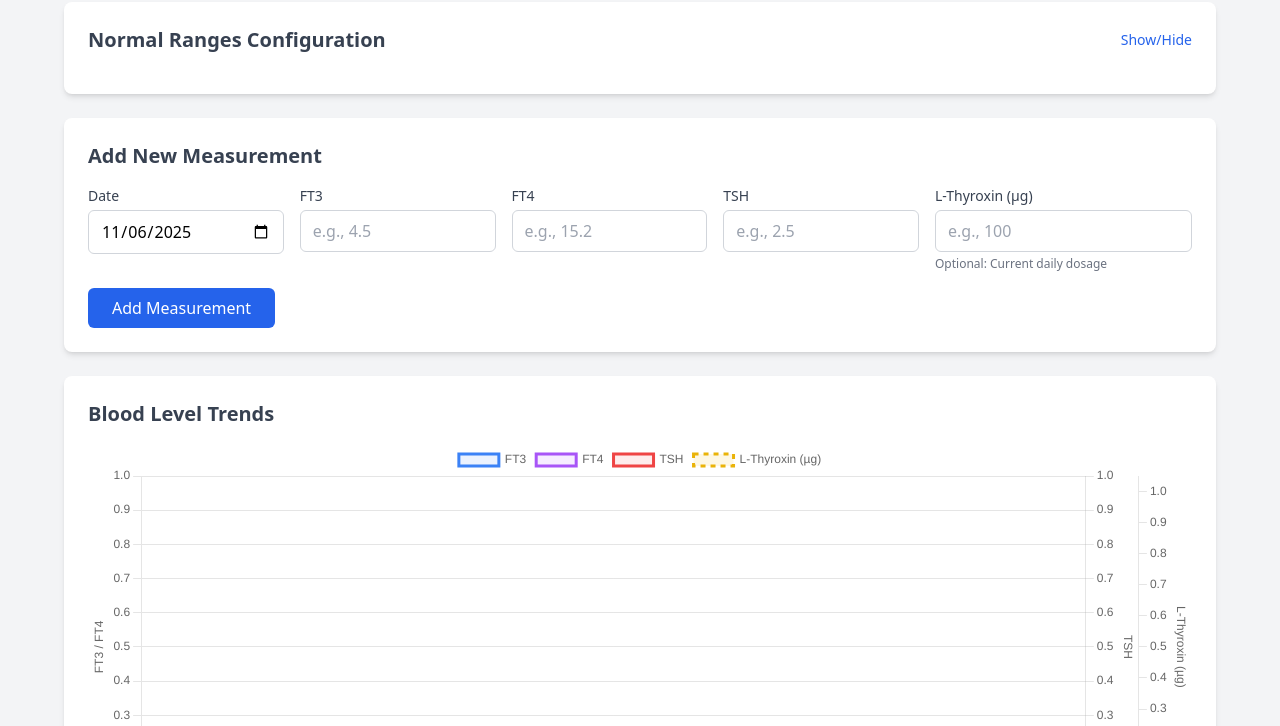
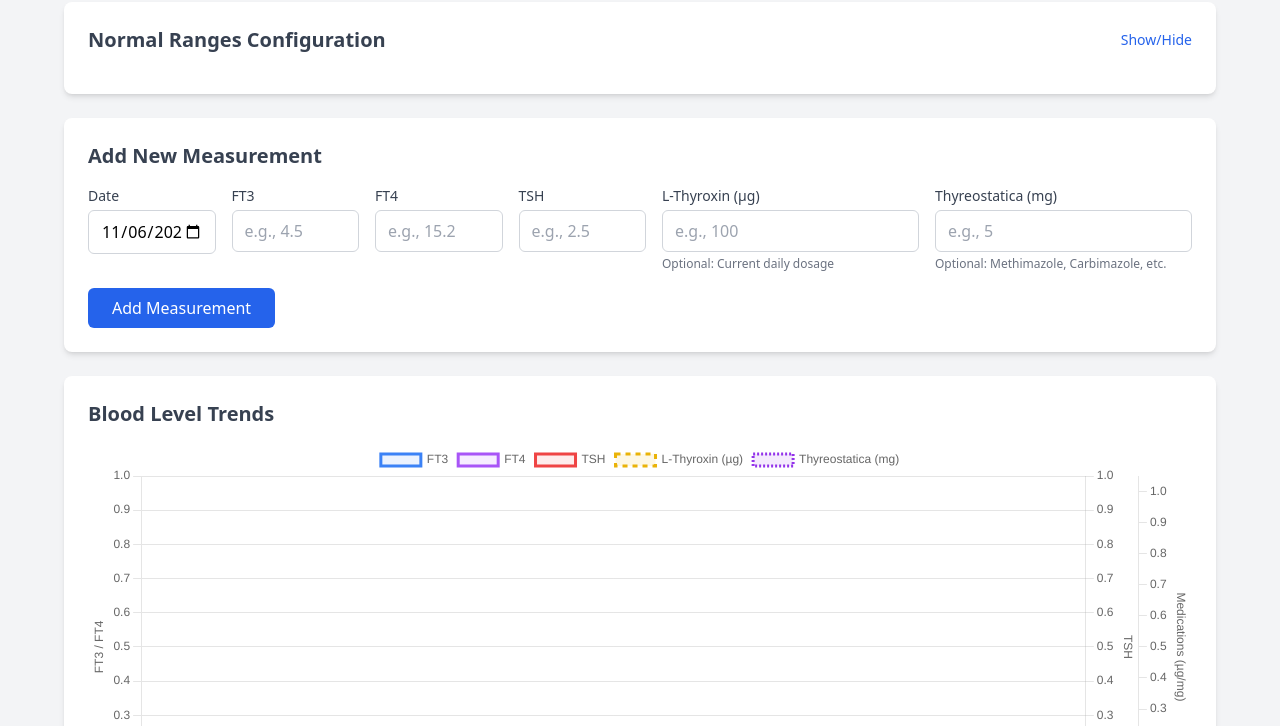
Before and after one commit to kolstr/thyroid-level-tracker, a plain HTML site: page docs/index.html in a window 1280 px wide. Shown: the part 74-800 px from the top of the page. Drawn offline with nearby package versions, Linux system fonts and the light colour scheme.

Commit message:
Enhance README and index.html to include Thyreostatica tracking for hyperthyroidism

```diff
--- a/docs/index.html
+++ b/docs/index.html
@@ -125,7 +125,14 @@
                            placeholder="e.g., 100">
                     <p class="text-xs text-gray-500 mt-1">Optional: Current daily dosage</p>
                 </div>
-                <div class="md:col-span-2 lg:col-span-5 flex gap-2">
+                <div>
+                    <label for="thyreostatica" class="block text-sm font-medium text-gray-700 mb-1">Thyreostatica (mg)</label>
+                    <input type="number" id="thyreostatica" step="0.5"
+                           class="w-full px-3 py-2 border border-gray-300 rounded-md focus:outline-none focus:ring-2 focus:ring-blue-500"
+                           placeholder="e.g., 5">
+                    <p class="text-xs text-gray-500 mt-1">Optional: Methimazole, Carbimazole, etc.</p>
+                </div>
+                <div class="md:col-span-2 lg:col-span-6 flex gap-2">
                     <button type="submit" id="submitBtn"
                             class="w-full md:w-auto px-6 py-2 bg-blue-600 text-white rounded-md hover:bg-blue-700 focus:outline-none focus:ring-2 focus:ring-blue-500 focus:ring-offset-2">
                         Add Measurement
@@ -193,6 +200,7 @@
                             <th class="px-6 py-3 text-left text-xs font-medium text-gray-500 uppercase tracking-wider">FT4</th>
                             <th class="px-6 py-3 text-left text-xs font-medium text-gray-500 uppercase tracking-wider">TSH</th>
                             <th class="px-6 py-3 text-left text-xs font-medium text-gray-500 uppercase tracking-wider">L-Thyroxin (µg)</th>
+                            <th class="px-6 py-3 text-left text-xs font-medium text-gray-500 uppercase tracking-wider">Thyreostatica (mg)</th>
                             <th class="px-6 py-3 text-left text-xs font-medium text-gray-500 uppercase tracking-wider">Actions</th>
                         </tr>
                     </thead>
@@ -389,6 +397,17 @@
                             pointRadius: 5,
                             pointHoverRadius: 7,
                             borderDash: [5, 5]
+                        },
+                        {
+                            label: 'Thyreostatica (mg)',
+                            data: [],
+                            borderColor: 'rgb(147, 51, 234)',
+                            backgroundColor: 'rgba(147, 51, 234, 0.1)',
+                            tension: 0.1,
+                            yAxisID: 'y2',
+                            pointRadius: 5,
+                            pointHoverRadius: 7,
+                            borderDash: [2, 2]
                         }
                     ]
                 },
@@ -478,7 +497,7 @@
                             position: 'right',
                             title: {
                                 display: true,
-                                text: 'L-Thyroxin (µg)'
+                                text: 'Medications (µg/mg)'
                             },
                             grid: {
                                 drawOnChartArea: false,
@@ -503,6 +522,7 @@
             chart.data.datasets[1].data = sortedMeasurements.map(m => m.ft4);
             chart.data.datasets[2].data = sortedMeasurements.map(m => m.tsh);
             chart.data.datasets[3].data = sortedMeasurements.map(m => m.lthyroxin || null);
+            chart.data.datasets[4].data = sortedMeasurements.map(m => m.thyreostatica || null);
             chart.update();
         }
 
@@ -533,6 +553,9 @@
                     <td class="px-6 py-4 whitespace-nowrap text-sm text-gray-900">
                         <span class="font-semibold text-yellow-700">${m.lthyroxin ? m.lthyroxin + ' µg' : '-'}</span>
                     </td>
+                    <td class="px-6 py-4 whitespace-nowrap text-sm text-gray-900">
+                        <span class="font-semibold text-purple-700">${m.thyreostatica ? m.thyreostatica + ' mg' : '-'}</span>
+                    </td>
                     <td class="px-6 py-4 whitespace-nowrap text-sm">
                         <button onclick="editMeasurement('${m.timestamp}')"
                                 class="text-blue-600 hover:text-blue-900 mr-3">Edit</button>
@@ -548,6 +571,7 @@
             e.preventDefault();
 
             const lthyroxinValue = document.getElementById('lthyroxin').value;
+            const thyreostaticaValue = document.getElementById('thyreostatica').value;
             const editingTimestamp = document.getElementById('editingTimestamp').value;
 
             const measurement = {
@@ -555,7 +579,8 @@
                 ft3: parseFloat(document.getElementById('ft3').value),
                 ft4: parseFloat(document.getElementById('ft4').value),
                 tsh: parseFloat(document.getElementById('tsh').value),
-                lthyroxin: lthyroxinValue ? parseFloat(lthyroxinValue) : null
+                lthyroxin: lthyroxinValue ? parseFloat(lthyroxinValue) : null,
+                thyreostatica: thyreostaticaValue ? parseFloat(thyreostaticaValue) : null
             };
 
             if (editingTimestamp) {
@@ -592,6 +617,7 @@
             document.getElementById('ft4').value = measurement.ft4;
             document.getElementById('tsh').value = measurement.tsh;
             document.getElementById('lthyroxin').value = measurement.lthyroxin || '';
+            document.getElementById('thyreostatica').value = measurement.thyreostatica || '';
 
             // Store original timestamp for updating
             document.getElementById('editingTimestamp').value = timestamp;
```
Also changed, not shown: 1 other file.
